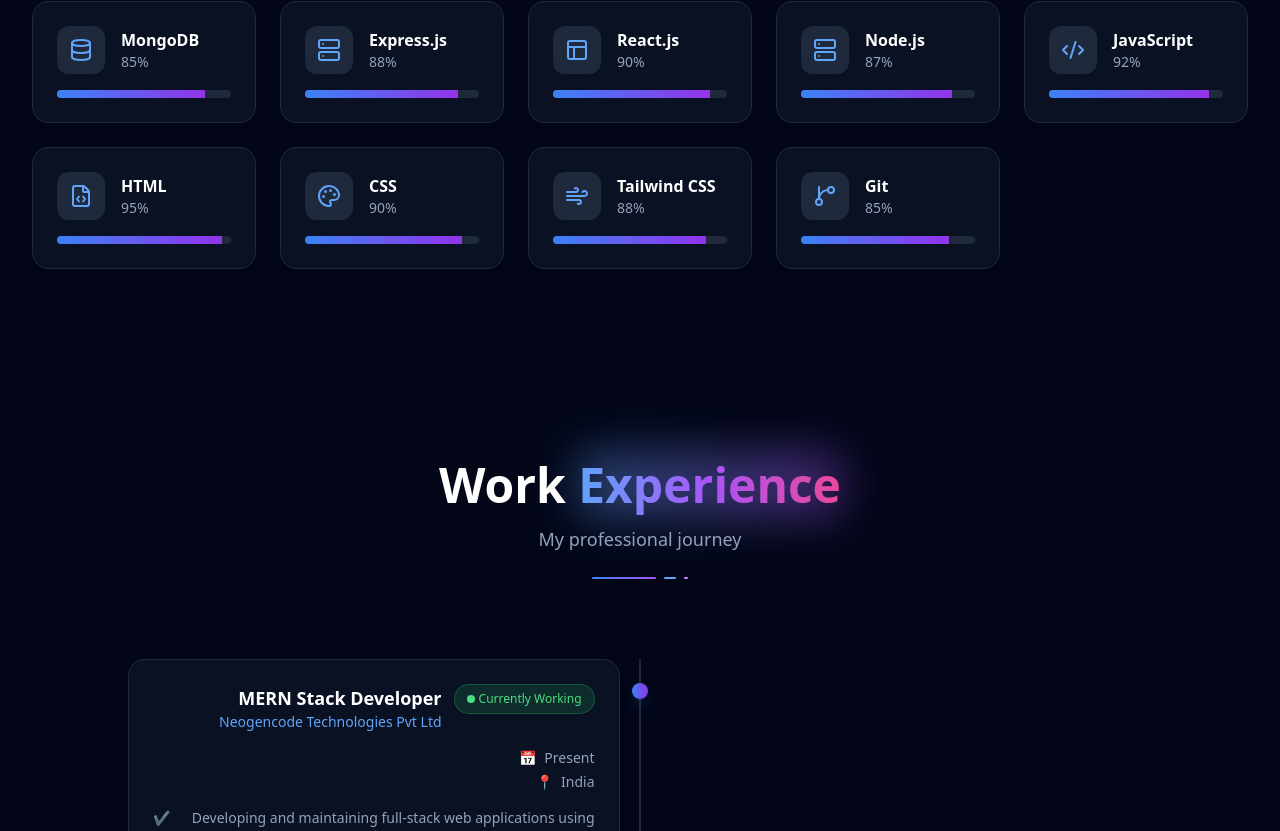
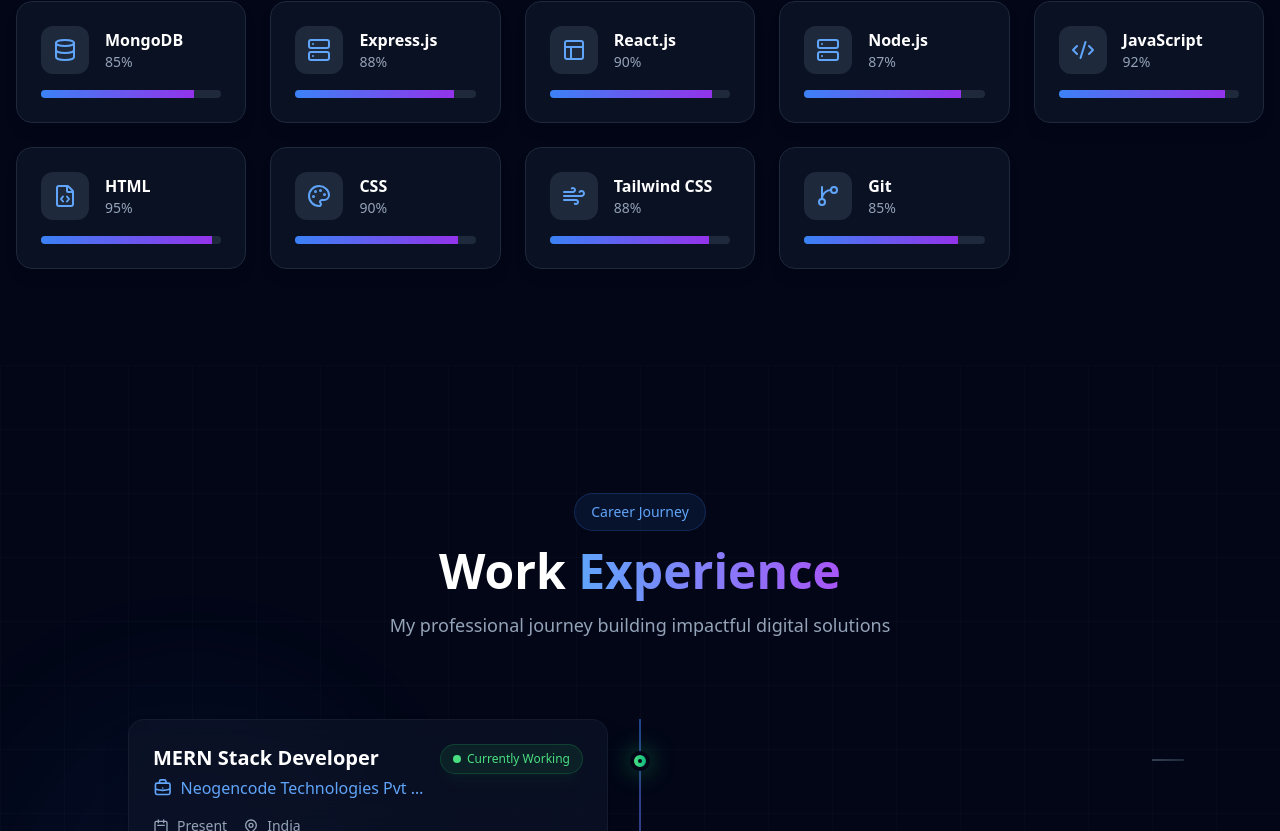
Before and after one commit to ansh2125/ansh-portfolio, a React (Vite) app: page / in a window 1280 px wide. Shown: the part 1969-2800 px from the top of the page. Built offline with nearby package versions, Linux system fonts and the light colour scheme.

Commit message:
fixes the issues

```diff
--- a/src/components/sections/Experience.jsx
+++ b/src/components/sections/Experience.jsx
@@ -3,122 +3,303 @@
 import { experiences } from '../../data/portfolioData';
 import SectionTitle from '../common/SectionTitle';
 
-// Icons
-const CalendarIcon = () => <span>📅</span>;
-const LocationIcon = () => <span>📍</span>;
-const CheckIcon = () => <span className="text-blue-400">✔</span>;
+// Icons with better styling
+const CalendarIcon = () => (
+    <svg className="w-4 h-4 flex-shrink-0" fill="none" viewBox="0 0 24 24" stroke="currentColor">
+        <path strokeLinecap="round" strokeLinejoin="round" strokeWidth={2}
+            d="M8 7V3m8 4V3m-9 8h10M5 21h14a2 2 0 002-2V7a2 2 0 00-2-2H5a2 2 0 00-2 2v12a2 2 0 002 2z"
+        />
+    </svg>
+);
 
-const ExperienceCard = ({ experience, index }) => {
-    const isLeft = index % 2 === 0;
+const LocationIcon = () => (
+    <svg className="w-4 h-4 flex-shrink-0" fill="none" viewBox="0 0 24 24" stroke="currentColor">
+        <path strokeLinecap="round" strokeLinejoin="round" strokeWidth={2}
+            d="M17.657 16.657L13.414 20.9a1.998 1.998 0 01-2.827 0l-4.244-4.243a8 8 0 1111.314 0z"
+        />
+        <path strokeLinecap="round" strokeLinejoin="round" strokeWidth={2}
+            d="M15 11a3 3 0 11-6 0 3 3 0 016 0z"
+        />
+    </svg>
+);
+
+const CheckIcon = () => (
+    <svg className="w-4 h-4 text-blue-400 flex-shrink-0 mt-0.5" fill="none" viewBox="0 0 24 24" stroke="currentColor">
+        <path strokeLinecap="round" strokeLinejoin="round" strokeWidth={2} d="M5 13l4 4L19 7" />
+    </svg>
+);
+
+const BriefcaseIcon = () => (
+    <svg className="w-5 h-5" fill="none" viewBox="0 0 24 24" stroke="currentColor">
+        <path strokeLinecap="round" strokeLinejoin="round" strokeWidth={2}
+            d="M21 13.255A23.931 23.931 0 0112 15c-3.183 0-6.22-.62-9-1.745M16 6V4a2 2 0 00-2-2h-4a2 2 0 00-2 2v2m4 6h.01M5 20h14a2 2 0 002-2V8a2 2 0 00-2-2H5a2 2 0 00-2 2v10a2 2 0 002 2z"
+        />
+    </svg>
+);
+
+// Status Badge Component
+const StatusBadge = ({ status }) => {
+    const isActive = status === 'Currently Working';
 
     return (
-        <div className="relative">
-
-            {/* Timeline dot */}
-            <div className="absolute left-1/2 top-6 -translate-x-1/2 w-4 h-4 bg-gradient-to-r from-blue-500 to-purple-600 rounded-full z-10 shadow-lg shadow-blue-500/30" />
-
-            <motion.div
-                className={`w-full md:w-[48%] ${isLeft ? 'md:mr-auto md:text-right' : 'md:ml-auto'
-                    }`}
-                initial={{ opacity: 0, x: isLeft ? -50 : 50 }}
-                whileInView={{ opacity: 1, x: 0 }}
-                transition={{ duration: 0.5 }}
-            >
-                <div className="bg-slate-900/70 backdrop-blur-xl border border-slate-800 rounded-2xl p-6 shadow-lg">
-
-                    {/* Header */}
-                    <div className={`flex ${isLeft ? 'justify-end' : 'justify-between'} items-start mb-4 gap-3`}>
-
-                        <div className={isLeft ? 'text-right' : ''}>
-                            <h3 className="text-lg font-semibold text-white">
-                                {experience.role}
-                            </h3>
-                            <p className="text-blue-400 text-sm">
-                                {experience.company}
-                            </p>
-                        </div>
-
-                        {/* Badge */}
         <span
             className={`
-                                inline-flex items-center gap-1
-                                px-3 py-[6px] rounded-full text-xs font-medium whitespace-nowrap
-                                ${experience.status === 'Currently Working'
-                                    ? 'bg-green-500/15 text-green-400 border border-green-500/30'
-                                    : 'bg-slate-800 text-slate-400 border border-slate-700'
+        inline-flex items-center gap-1.5
+        px-3 py-1.5 rounded-full text-xs font-medium
+        transition-all duration-300
+        ${isActive
+                    ? 'bg-green-500/10 text-green-400 border border-green-500/20 shadow-lg shadow-green-500/5'
+                    : 'bg-slate-800/80 text-slate-400 border border-slate-700/50'
                 }
       `}
         >
-                            {experience.status === 'Currently Working' && (
-                                <span className="w-2 h-2 bg-green-400 rounded-full"></span>
+            {isActive && (
+                <span className="relative flex h-2 w-2">
+                    <span className="animate-ping absolute inline-flex h-full w-full rounded-full bg-green-400 opacity-75" />
+                    <span className="relative inline-flex rounded-full h-2 w-2 bg-green-400" />
+                </span>
             )}
-                            {experience.status}
+            {status}
         </span>
+    );
+};
 
+// Timeline Dot Component
+const TimelineDot = ({ isActive }) => (
+    <div className="absolute left-0 md:left-1/2 top-8 md:-translate-x-1/2 z-10">
+        {/* Outer glow */}
+        <div className={`
+      absolute inset-0 w-5 h-5 rounded-full blur-md
+      ${isActive ? 'bg-green-500/50' : 'bg-blue-500/50'}
+    `} />
+
+        {/* Main dot */}
+        <div className={`
+      relative w-5 h-5 rounded-full border-4 border-slate-950
+      ${isActive
+                ? 'bg-gradient-to-r from-green-400 to-emerald-500'
+                : 'bg-gradient-to-r from-blue-500 to-purple-600'
+            }
+    `}>
+            {/* Inner dot */}
+            <div className="absolute inset-1 bg-slate-950 rounded-full" />
+            <div className={`
+        absolute inset-1.5 rounded-full
+        ${isActive
+                    ? 'bg-gradient-to-r from-green-400 to-emerald-500'
+                    : 'bg-gradient-to-r from-blue-500 to-purple-600'
+                }
+      `} />
+        </div>
+    </div>
+);
+
+// Experience Card Component
+const ExperienceCard = ({ experience, index, total }) => {
+    const isLeft = index % 2 === 0;
+    const isActive = experience.status === 'Currently Working';
+
+    return (
+        <div className="relative pl-8 md:pl-0">
+
+            {/* Timeline Dot */}
+            <TimelineDot isActive={isActive} />
+
+            {/* Card Container */}
+            <motion.div
+                className={`
+          w-full md:w-[calc(50%-2rem)]
+          ${isLeft ? 'md:mr-auto md:pr-0' : 'md:ml-auto md:pl-0'}
+        `}
+                initial={{ opacity: 0, y: 30, x: 0 }}
+                whileInView={{ opacity: 1, y: 0, x: 0 }}
+                viewport={{ once: true, margin: "-50px" }}
+                transition={{
+                    duration: 0.5,
+                    delay: index * 0.1,
+                    ease: "easeOut"
+                }}
+            >
+                {/* Connector Line (Desktop) */}
+                <div className={`
+          hidden md:block absolute top-10 w-8 h-[2px]
+          ${isLeft ? 'right-0 translate-x-full' : 'left-0 -translate-x-full'}
+          bg-gradient-to-r ${isLeft ? 'from-slate-700 to-slate-800' : 'from-slate-800 to-slate-700'}
+        `} />
+
+                {/* Card */}
+                <motion.div
+                    className={`
+            relative overflow-hidden
+            bg-slate-900/60 backdrop-blur-xl
+            border border-slate-800/50 rounded-2xl
+            p-5 sm:p-6
+            shadow-xl shadow-slate-950/50
+            transition-all duration-500
+            hover:border-slate-700/50 hover:shadow-2xl hover:shadow-blue-500/5
+            group
+          `}
+                    whileHover={{ y: -2 }}
+                >
+                    {/* Gradient Border Effect on Hover */}
+                    <div className="absolute inset-0 rounded-2xl opacity-0 group-hover:opacity-100 transition-opacity duration-500">
+                        <div className="absolute inset-[1px] rounded-2xl bg-slate-900/90" />
+                        <div className={`
+              absolute inset-0 rounded-2xl
+              bg-gradient-to-r ${isActive ? 'from-green-500/20 via-transparent to-emerald-500/20' : 'from-blue-500/20 via-transparent to-purple-500/20'}
+            `} />
                     </div>
 
-                    {/* Info */}
-                    <div className={`text-sm text-slate-400 mb-4 space-y-1 ${isLeft ? 'text-right' : ''}`}>
-                        <div className={`flex gap-2 ${isLeft ? 'justify-end' : ''}`}>
-                            <CalendarIcon /> {experience.duration}
+                    {/* Content */}
+                    <div className="relative z-10">
+
+                        {/* Header */}
+                        <div className="flex flex-col sm:flex-row sm:items-start sm:justify-between gap-3 mb-4">
+                            <div className="flex-1 min-w-0">
+                                <h3 className="text-lg sm:text-xl font-bold text-white mb-1 leading-tight">
+                                    {experience.role}
+                                </h3>
+                                <p className="text-blue-400 font-medium flex items-center gap-2">
+                                    <BriefcaseIcon />
+                                    <span className="truncate">{experience.company}</span>
+                                </p>
                             </div>
-                        <div className={`flex gap-2 ${isLeft ? 'justify-end' : ''}`}>
-                            <LocationIcon /> {experience.location}
+                            <StatusBadge status={experience.status} />
+                        </div>
+
+                        {/* Meta Info */}
+                        <div className="flex flex-wrap gap-x-4 gap-y-2 text-sm text-slate-400 mb-5">
+                            <div className="flex items-center gap-2">
+                                <CalendarIcon />
+                                <span>{experience.duration}</span>
+                            </div>
+                            <div className="flex items-center gap-2">
+                                <LocationIcon />
+                                <span>{experience.location}</span>
                             </div>
                         </div>
 
                         {/* Description */}
-                    <ul className="space-y-2 mb-4">
+                        <ul className="space-y-3 mb-5">
                             {experience.description.map((item, i) => (
-                            <li
+                                <motion.li
                                     key={i}
-                                className={`flex gap-2 text-slate-400 text-sm ${isLeft ? 'justify-end' : ''}`}
+                                    className="flex gap-3 text-slate-300 text-sm leading-relaxed"
+                                    initial={{ opacity: 0, x: -10 }}
+                                    whileInView={{ opacity: 1, x: 0 }}
+                                    viewport={{ once: true }}
+                                    transition={{ delay: 0.1 * i + 0.3 }}
                                 >
                                     <CheckIcon />
-                                {item}
-                            </li>
+                                    <span>{item}</span>
+                                </motion.li>
                             ))}
                         </ul>
 
-                    {/* Tech */}
-                    <div className={`flex flex-wrap gap-2 ${isLeft ? 'justify-end' : ''}`}>
-                        {experience.technologies.map((tech) => (
-                            <span
+                        {/* Technologies */}
+                        <div className="flex flex-wrap gap-2">
+                            {experience.technologies.map((tech, i) => (
+                                <motion.span
                                     key={tech}
-                                className="px-3 py-1 bg-slate-800 text-slate-300 rounded-full text-xs"
+                                    className="
+                    px-3 py-1.5
+                    bg-slate-800/80 hover:bg-slate-700/80
+                    text-slate-300 hover:text-white
+                    border border-slate-700/50 hover:border-slate-600/50
+                    rounded-lg text-xs font-medium
+                    transition-all duration-300
+                    cursor-default
+                  "
+                                    initial={{ opacity: 0, scale: 0.8 }}
+                                    whileInView={{ opacity: 1, scale: 1 }}
+                                    viewport={{ once: true }}
+                                    transition={{ delay: 0.05 * i + 0.5 }}
+                                    whileHover={{ scale: 1.05 }}
                                 >
                                     {tech}
-                            </span>
+                                </motion.span>
                             ))}
                         </div>
-
                     </div>
+                </motion.div>
             </motion.div>
         </div>
     );
 };
 
+// Main Experience Component
 const Experience = () => {
     return (
-        <section id="experience" className="section-padding bg-slate-950 relative">
+        <section
+            id="experience"
+            className="relative py-20 sm:py-24 lg:py-32 bg-slate-950 overflow-hidden"
+        >
+            {/* Background Elements */}
+            <div className="absolute inset-0 pointer-events-none">
+                {/* Grid Pattern */}
+                <div className="absolute inset-0 bg-[linear-gradient(to_right,#1e293b20_1px,transparent_1px),linear-gradient(to_bottom,#1e293b20_1px,transparent_1px)] bg-[size:4rem_4rem]" />
 
-            <div className="container-custom">
-                <SectionTitle
-                    title="Work Experience"
-                    subtitle="My professional journey"
-                />
+                {/* Gradient Orbs */}
+                <div className="absolute top-1/4 left-0 w-96 h-96 bg-blue-500/5 rounded-full blur-3xl" />
+                <div className="absolute bottom-1/4 right-0 w-96 h-96 bg-purple-500/5 rounded-full blur-3xl" />
+            </div>
 
+            <div className="container mx-auto px-4 sm:px-6 lg:px-8 relative z-10">
+
+                {/* Section Header */}
+                <motion.div
+                    initial={{ opacity: 0, y: 20 }}
+                    whileInView={{ opacity: 1, y: 0 }}
+                    viewport={{ once: true }}
+                    transition={{ duration: 0.5 }}
+                    className="text-center mb-16 sm:mb-20"
+                >
+                    <span className="inline-block px-4 py-2 rounded-full bg-blue-500/10 border border-blue-500/20 text-blue-400 text-sm font-medium mb-4">
+                        Career Journey
+                    </span>
+                    <h2 className="text-3xl sm:text-4xl lg:text-5xl font-bold text-white mb-4">
+                        Work{' '}
+                        <span className="bg-gradient-to-r from-blue-400 to-purple-500 bg-clip-text text-transparent">
+                            Experience
+                        </span>
+                    </h2>
+                    <p className="text-slate-400 text-lg max-w-2xl mx-auto">
+                        My professional journey building impactful digital solutions
+                    </p>
+                </motion.div>
+
+                {/* Timeline Container */}
                 <div className="relative max-w-5xl mx-auto">
 
-                    {/* Vertical line */}
-                    <div className="absolute left-1/2 top-0 bottom-0 w-[2px] bg-slate-800 -translate-x-1/2" />
+                    {/* Timeline Line */}
+                    <div className="
+            absolute left-[9px] md:left-1/2
+            top-0 bottom-0
+            w-[2px] md:-translate-x-1/2
+            bg-gradient-to-b from-blue-500/50 via-purple-500/50 to-slate-800/50
+          " />
 
-                    <div className="space-y-12">
+                    {/* Experience Cards */}
+                    <div className="space-y-12 sm:space-y-16">
                         {experiences.map((exp, i) => (
-                            <ExperienceCard key={exp.id} experience={exp} index={i} />
+                            <ExperienceCard
+                                key={exp.id}
+                                experience={exp}
+                                index={i}
+                                total={experiences.length}
+                            />
                         ))}
                     </div>
 
+                    {/* Timeline End Dot */}
+                    <motion.div
+                        className="absolute left-0 md:left-1/2 -bottom-4 md:-translate-x-1/2"
+                        initial={{ scale: 0 }}
+                        whileInView={{ scale: 1 }}
+                        viewport={{ once: true }}
+                    >
+                        <div className="w-4 h-4 rounded-full bg-slate-800 border-4 border-slate-950" />
+                    </motion.div>
                 </div>
             </div>
         </section>
--- a/src/index.css
+++ b/src/index.css
@@ -2,13 +2,23 @@
 @tailwind components;
 @tailwind utilities;
 
+/* ================= BASE ================= */
 @layer base {
   html {
     scroll-behavior: smooth;
+    overflow-x: hidden;
+    max-width: 100%;
   }
 
   body {
-    @apply bg-slate-50 text-slate-800 font-sans antialiased overflow-x-hidden;
+    @apply bg-slate-50 text-slate-800 font-sans antialiased;
+    overflow-x: hidden;
+    max-width: 100%;
+    position: relative;
+  }
+
+  * {
+    box-sizing: border-box;
   }
 
   ::selection {
@@ -16,13 +26,16 @@
   }
 }
 
+/* ================= COMPONENTS ================= */
 @layer components {
+
   .section-padding {
     @apply py-16 md:py-20 lg:py-24;
   }
 
+  /* 🔥 FIXED CONTAINER (NO OVERFLOW) */
   .container-custom {
-    @apply max-w-7xl mx-auto px-4 sm:px-6 lg:px-8;
+    @apply max-w-7xl w-full mx-auto px-4;
   }
 
   .gradient-text {
@@ -42,7 +55,7 @@
   }
 }
 
-/* Custom Scrollbar */
+/* ================= SCROLLBAR ================= */
 ::-webkit-scrollbar {
   width: 8px;
 }
@@ -59,12 +72,14 @@
   @apply bg-primary-600;
 }
 
-/* Page Loader Styles */
+/* ================= LOADER ================= */
 .loader-wrapper {
   @apply fixed inset-0 z-[100] flex items-center justify-center bg-slate-900;
 }
 
-/* Floating Animation */
+/* ================= ANIMATIONS ================= */
+
+/* Floating */
 @keyframes float {
 
   0%,
@@ -91,7 +106,7 @@
   animation-delay: 4s;
 }
 
-/* Gradient Animation */
+/* Gradient */
 @keyframes gradient-shift {
 
   0%,
@@ -109,7 +124,7 @@
   animation: gradient-shift 3s ease infinite;
 }
 
-/* Blob Animation */
+/* Blob */
 @keyframes blob {
 
   0%,
@@ -142,7 +157,7 @@
   animation-delay: 4s;
 }
 
-/* Glow Effect */
+/* Glow */
 .glow {
   box-shadow: 0 0 40px rgba(59, 130, 246, 0.3);
 }
@@ -151,7 +166,7 @@
   box-shadow: 0 0 60px rgba(59, 130, 246, 0.4);
 }
 
-/* Text Shimmer */
+/* Shimmer */
 @keyframes shimmer {
   0% {
     background-position: -200% center;
@@ -176,7 +191,7 @@
   animation: shimmer 3s linear infinite;
 }
 
-/* Underline Animation */
+/* Underline */
 .animated-underline {
   position: relative;
 }
```
Also changed, not shown: src/components/sections/Hero.jsx (+18 -19 lines). Lines whose indentation alone changed are shown as unchanged.
